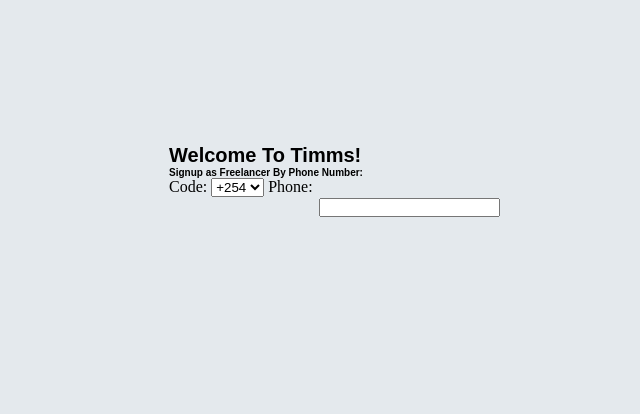
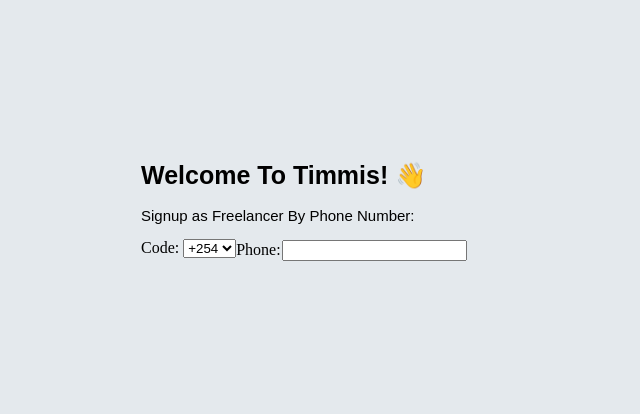
Before and after one commit to elibiz443/dashboard_template, a plain HTML site: page signin.html in a window 1280 px wide. Shown: the part 206-620 px from the top of the page, without its empty margins (371-1011 px from the left). Drawn offline with Linux system fonts and the light colour scheme.

Commit message:
New changes

```diff
--- a/assets/css/signin.css
+++ b/assets/css/signin.css
@@ -1,32 +1,41 @@
 *{
-    margin: 0;
+    /*margin: 0;
     padding: 0;
-    box-sizing: border-box;
+    box-sizing: border-box;*/
 }
 body{
     width: 100%;
     margin-top: 350px;
-    display: flex;
+   /* display: flex;*/
     justify-content: center;
     align-items: center;
 }
 input{
     margin: 150px;
     margin-top: 1px;
+    margin-left: -3px;
 
 }
-h1 {
+h1{
     font-family: sans-serif;
-    font-size: 20px;
+    font-size: 25px;
 }
-h2 {
+p{
     font-family: sans-serif;
-    font-size: 10px;
+    font-size: 15px;
 }
 .background {
     background-color: #E4E9ED;
+    margin-left: auto;
+    margin-right: auto;
+    position: absolute;
 }
 .container{
-    width: 200px;
-    position: relative;
+    margin-right: auto;
+    margin-left: auto;
+    align-items: center;
+    padding-left: 40%;
 }
+div {
+    display: block;
+}
--- a/signin.html
+++ b/signin.html
@@ -8,8 +8,11 @@
   </head>
   <body class="background">
     <div class="container">
-      <h1>Welcome To Timms!</h1>
-      <h2>Signup as Freelancer By Phone Number:</h2>
+      <div>
+        <!-- <h1>Welcome To Timms!</h1> -->
+        <h1>Welcome To Timmis! &#128075;</h1>
+        <p>Signup as Freelancer By Phone Number:</p>
+        <div  style="float: left;">
           <label for="code">Code:</label>
           <select id="code" name="code">
             <option value="+254">+254</option>
@@ -17,8 +20,12 @@
             <option value="+256">+256</option>
             <option value="+257">+257</option>
           </select>
+        </div>
+        <div>
           <label for="fname">Phone:</label>
-      <input type="text" id="Pnumber" name="Pfnumber">
+          <input type="text" id="Pnumber" name="Pfnumber"/>
+        </div>
+      </div>
     </div>
   </body>
 </html>
```
Lines whose indentation alone changed are shown as unchanged.
